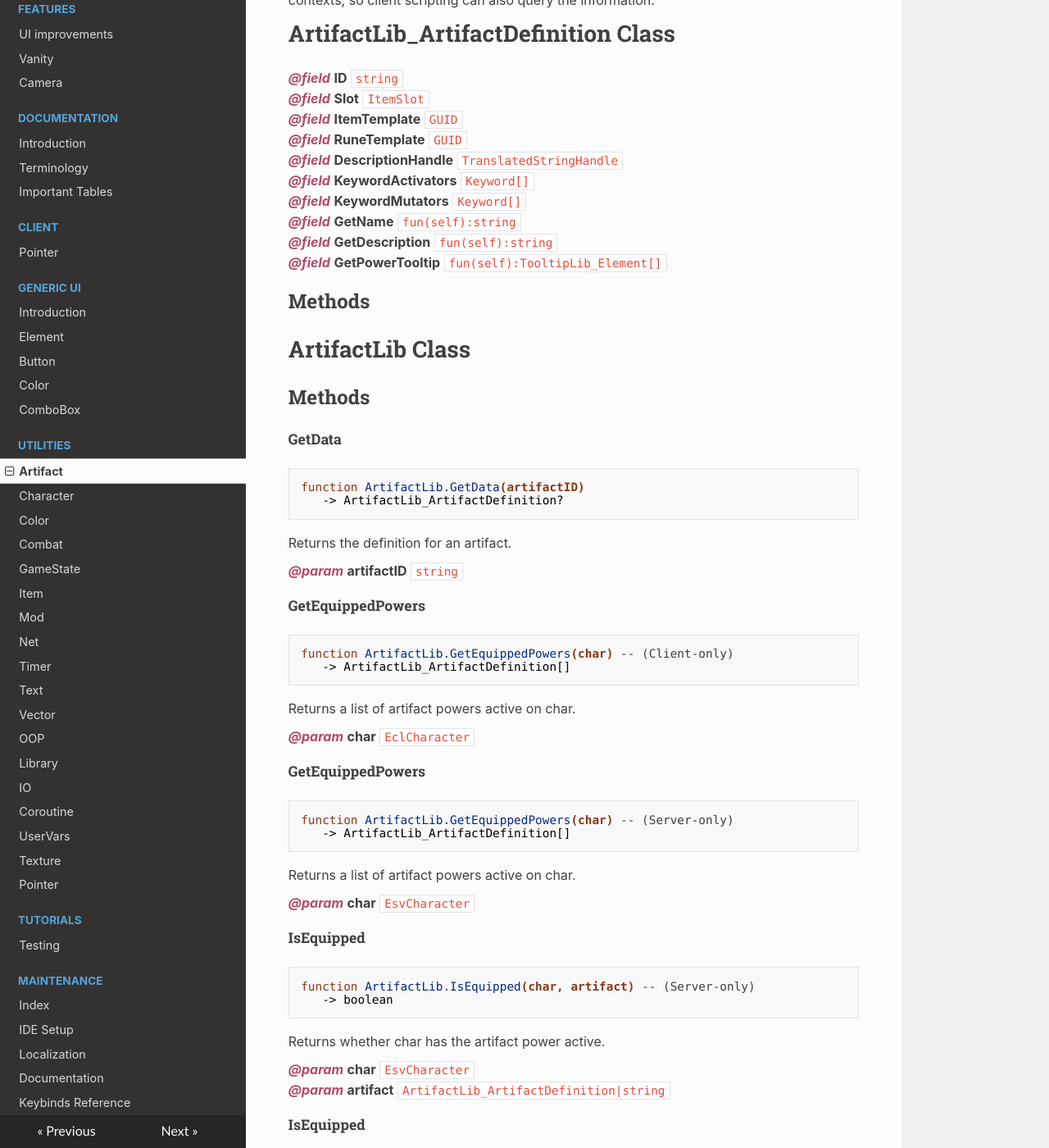
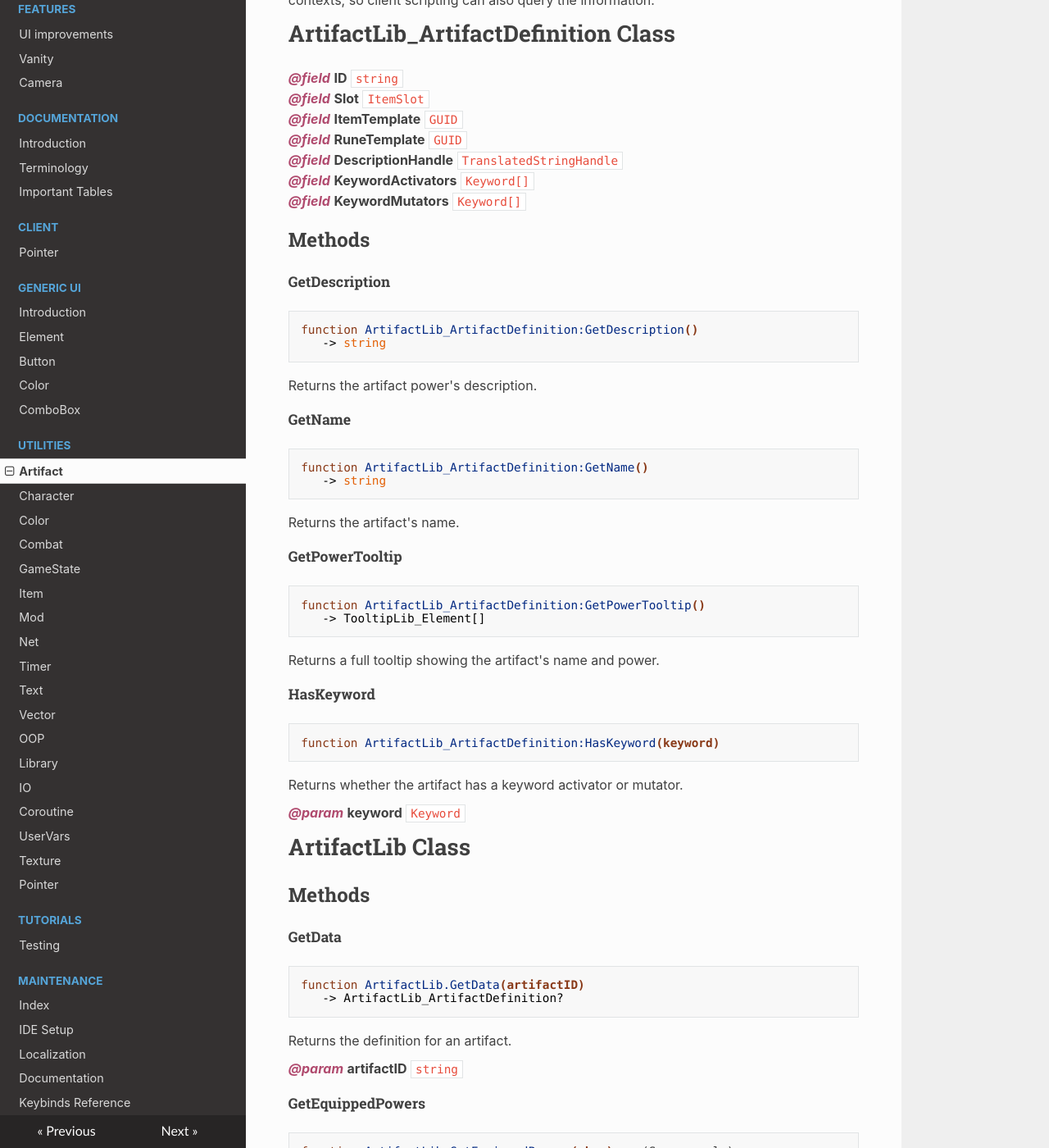
Before and after one commit to PinewoodPip/epip, an MkDocs documentation site: the page built from docs/Documentation/Utilities/Artifact.md, in a window 1280 px wide and 1400 px high, scrolled down 404 px. Shown: the whole window at 82% size. Built offline with MkDocs 1.6.1, drawn with Linux system fonts in a browser that asks for light colours; nearby versions of some CDN libraries; some of the changed text lies outside the part shown.

Commit message:
Update docs

````diff
--- a/docs/Documentation/Utilities/Artifact.md
+++ b/docs/Documentation/Utilities/Artifact.md
@@ -26,13 +26,44 @@ The data is not generated automatically. You must add your own artifacts by call
 
 <p style="margin-bottom:0px;"><span style="color:#B04A6E;"><b><i>@field</i></b></span> <b>KeywordMutators</b> <code>Keyword[]</code></p>
 
-<p style="margin-bottom:0px;"><span style="color:#B04A6E;"><b><i>@field</i></b></span> <b>GetName</b> <code>fun(self):string</code></p>
+## Methods
 
-<p style="margin-bottom:0px;"><span style="color:#B04A6E;"><b><i>@field</i></b></span> <b>GetDescription</b> <code>fun(self):string</code></p>
+##### GetDescription
 
-<p style="margin-bottom:0px;"><span style="color:#B04A6E;"><b><i>@field</i></b></span> <b>GetPowerTooltip</b> <code>fun(self):TooltipLib_Element[]</code></p>
+```lua
+function ArtifactLib_ArtifactDefinition:GetDescription()
+   -> string
+```
 
-## Methods
+Returns the artifact power's description.
+
+##### GetName
+
+```lua
+function ArtifactLib_ArtifactDefinition:GetName()
+   -> string
+```
+
+Returns the artifact's name.
+
+##### GetPowerTooltip
+
+```lua
+function ArtifactLib_ArtifactDefinition:GetPowerTooltip()
+   -> TooltipLib_Element[]
+```
+
+Returns a full tooltip showing the artifact's name and power.
+
+##### HasKeyword
+
+```lua
+function ArtifactLib_ArtifactDefinition:HasKeyword(keyword)
+```
+
+Returns whether the artifact has a keyword activator or mutator.
+
+<p style="margin-bottom:0px;"><span style="color:#B04A6E;"><b><i>@param</i></b></span> <b>keyword</b> <code>Keyword</code></p>
 </doc>
 
 <doc class="ArtifactLib">
@@ -55,6 +86,17 @@ Returns the definition for an artifact.
 ##### GetEquippedPowers
 
 ```lua
+function ArtifactLib.GetEquippedPowers(char) -- (Server-only)
+   -> ArtifactLib_ArtifactDefinition[]
+```
+
+Returns a list of artifact powers active on char.
+
+<p style="margin-bottom:0px;"><span style="color:#B04A6E;"><b><i>@param</i></b></span> <b>char</b> <code>EsvCharacter</code></p>
+
+##### GetEquippedPowers
+
+```lua
 function ArtifactLib.GetEquippedPowers(char) -- (Client-only)
    -> ArtifactLib_ArtifactDefinition[]
 ```
@@ -62,17 +104,6 @@ function ArtifactLib.GetEquippedPowers(char) -- (Client-only)
 Returns a list of artifact powers active on char.
 
 <p style="margin-bottom:0px;"><span style="color:#B04A6E;"><b><i>@param</i></b></span> <b>char</b> <code>EclCharacter</code></p>
-
-##### GetEquippedPowers
-
-```lua
-function ArtifactLib.GetEquippedPowers(char) -- (Server-only)
-   -> ArtifactLib_ArtifactDefinition[]
-```
-
-Returns a list of artifact powers active on char.
-
-<p style="margin-bottom:0px;"><span style="color:#B04A6E;"><b><i>@param</i></b></span> <b>char</b> <code>EsvCharacter</code></p>
 
 ##### IsEquipped
 
@@ -100,6 +131,16 @@ Returns whether char has the artifact power active.
 
 <p style="margin-bottom:0px;"><span style="color:#B04A6E;"><b><i>@param</i></b></span> <b>artifact</b> <code>ArtifactLib_ArtifactDefinition|string</code></p>
 
+##### IsOwnedByParty
+
+```lua
+function ArtifactLib.IsOwnedByParty(id)
+```
+
+Returns whether the party owns an artifact.
+
+<p style="margin-bottom:0px;"><span style="color:#B04A6E;"><b><i>@param</i></b></span> <b>id</b> <code>string</code></p>
+
 ##### RegisterArtifact
 
 ```lua
````
Also changed, not shown: docs/Documentation/Utilities/Character.md (+34 -1 lines), docs/Documentation/Utilities/Item.md (+11 -1 lines), docs/Documentation/Utilities/Library.md (+52 -6 lines), docs/Documentation/Utilities/Text.md (+5 -3 lines).
